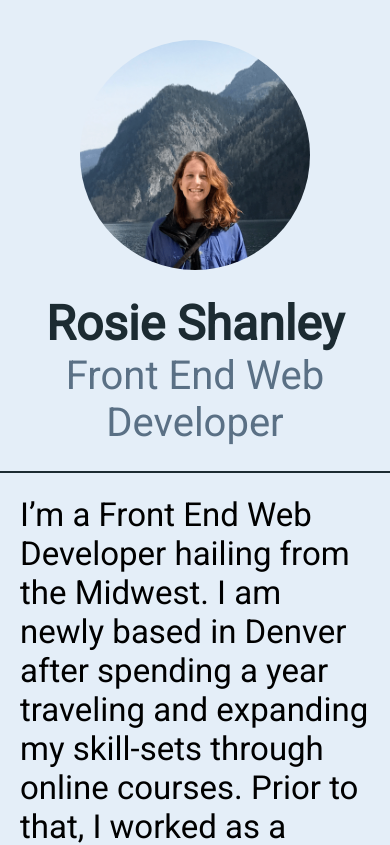
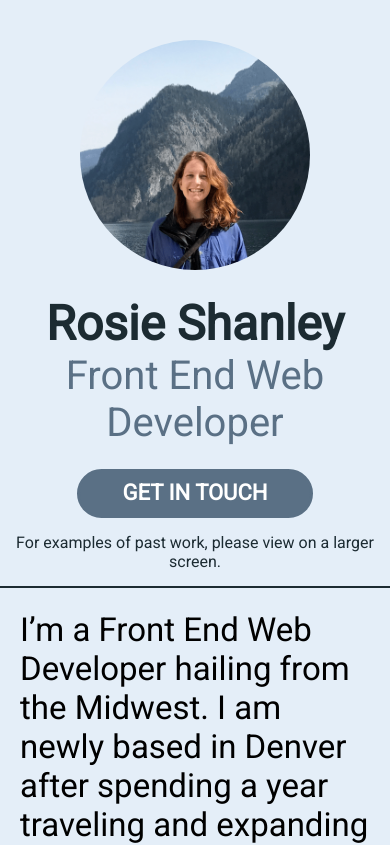
Before and after one commit to rossha/build30, a plain HTML site: page index.html in a window 390 px wide. Shown: the top 845 px of the page. Drawn offline with Linux system fonts and the light colour scheme.

Commit message:
mobile-specific button and text

```diff
--- a/index.html
+++ b/index.html
@@ -15,6 +15,8 @@
         <div class="nametag__details">
           <div class="nametag__details__name">Rosie Shanley</div>
           <div class="nametag__details__title">Front End Web Developer</div>
+          <a href="mailto:shanleyrs@gmail.com" class="mobile-button">GET IN TOUCH</a>
+          <div class="mobile-disclaimer">For examples of past work, please view on a larger screen.</div>
           <div class="social">
             <a href="mailto:shanleyrs@gmail.com"><i class="fa fa-envelope" aria-hidden="true"></i></a>
             <a href="https://www.linkedin.com/in/rosemary-shanley/" target="_blank"><i class="fa fa-linkedin-square" aria-hidden="true"></i></a>
--- a/style.css
+++ b/style.css
@@ -32,7 +32,7 @@ body {
   display: block;
   width: 100%;
   color: #5a7085;
-  padding: 40px 2% 20px;
+  padding: 40px 2% 10px;
   border-bottom: #1c2b32 2px solid;
 }
 
@@ -76,6 +76,11 @@ body {
   color: #5a7085;
 }
 
+.mobile-disclaimer {
+  font-size: 16px;
+  color: #1c2b32;
+}
+
 .mobile-button {
   display: inline-block;
   width:230px;
@@ -83,7 +88,7 @@ body {
   border: 3px solid #5a7085;
   border-radius: 30px;
   padding: 8px 0px 10px 0px;
-  margin: 23px 20px 5px;
+  margin: 23px 20px 15px;
   color: white;
   font-weight: bold;
   font-size: 22px;
@@ -275,7 +280,7 @@ a.link {
 
   /* Expanded Content Handlers End */
 
-  .mobile-button {
+  .mobile-button, .mobile-disclaimer {
     display: none;
   }
 
```
